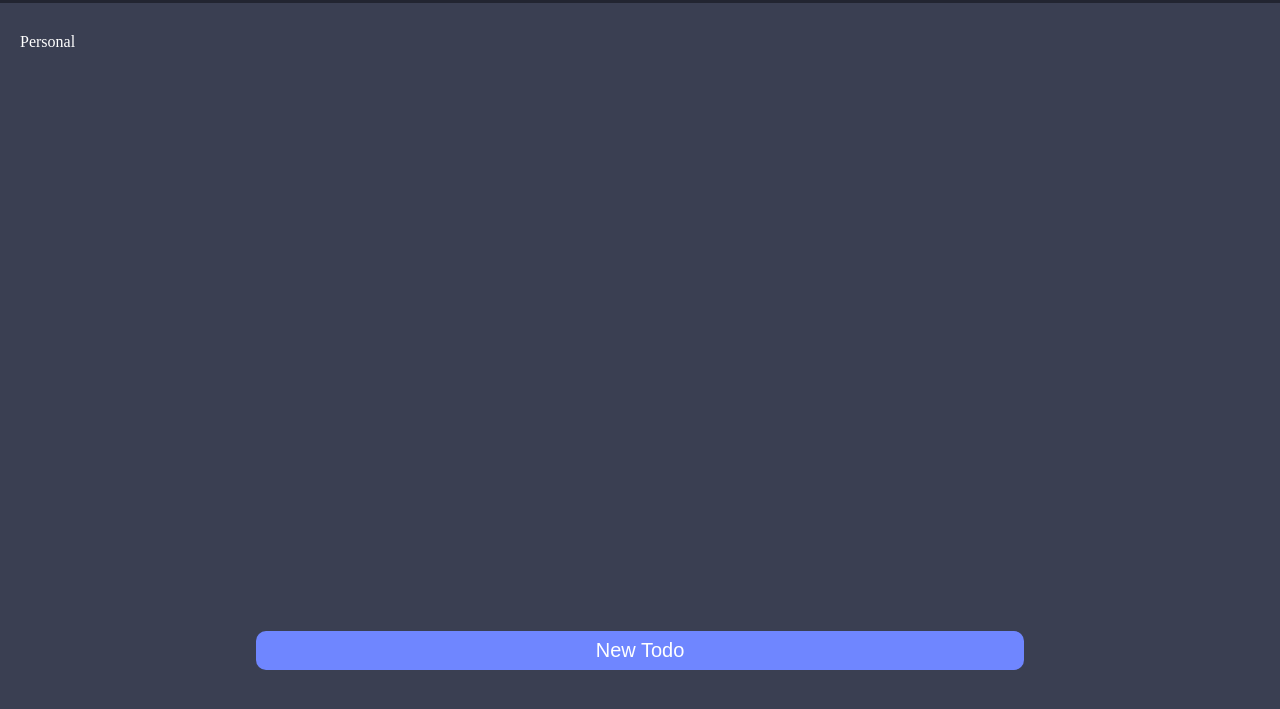
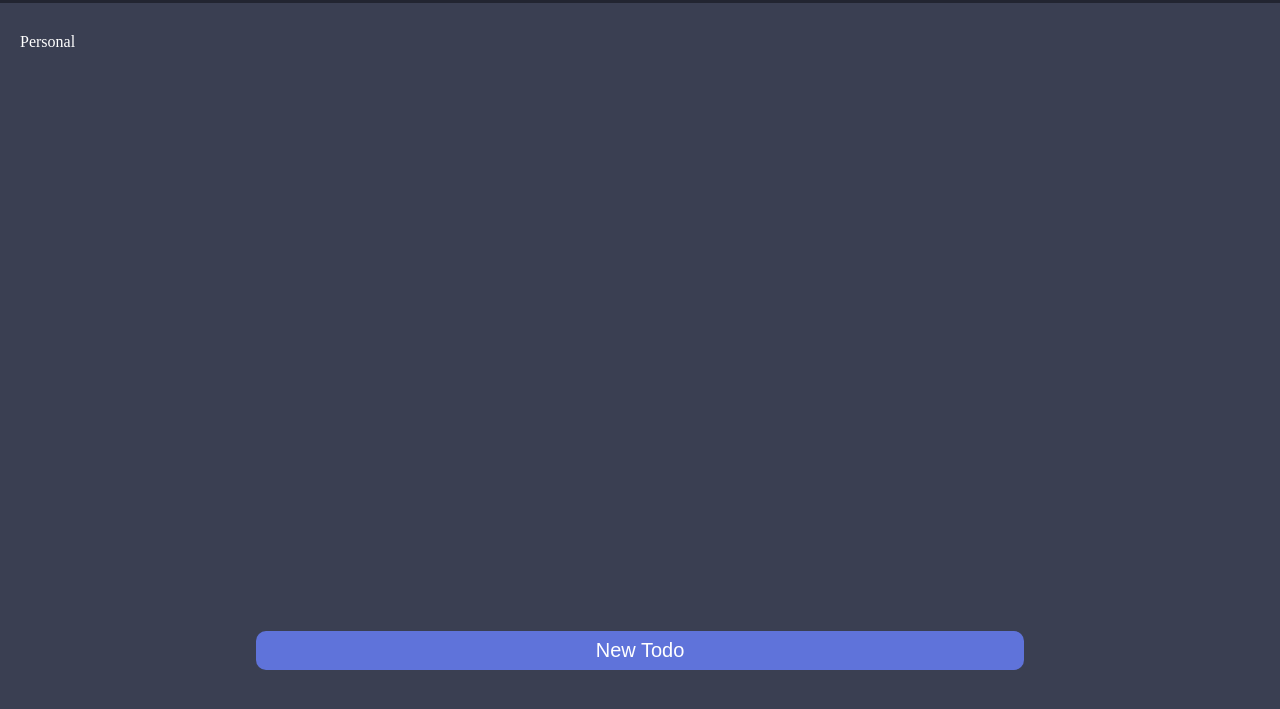
Before and after one commit to ProtoJanus/todo-list, a website built with webpack: page src/template.html in a window 1280 px wide. Shown: the part 79-788 px from the top of the page. Built offline with nearby package versions, Linux system fonts and the light colour scheme.

Commit message:
Update color of add-new-todo button to be slightly darker

```diff
--- a/src/styles.css
+++ b/src/styles.css
@@ -134,7 +134,7 @@ dialog form div {
   width: 100%;
   align-self: center;
   margin-bottom: 4%;
-  background-color: #6f86ff;
+  background-color: #5f73da;
   border: none;
   border-radius: 10px;
   padding: 8px;
```
